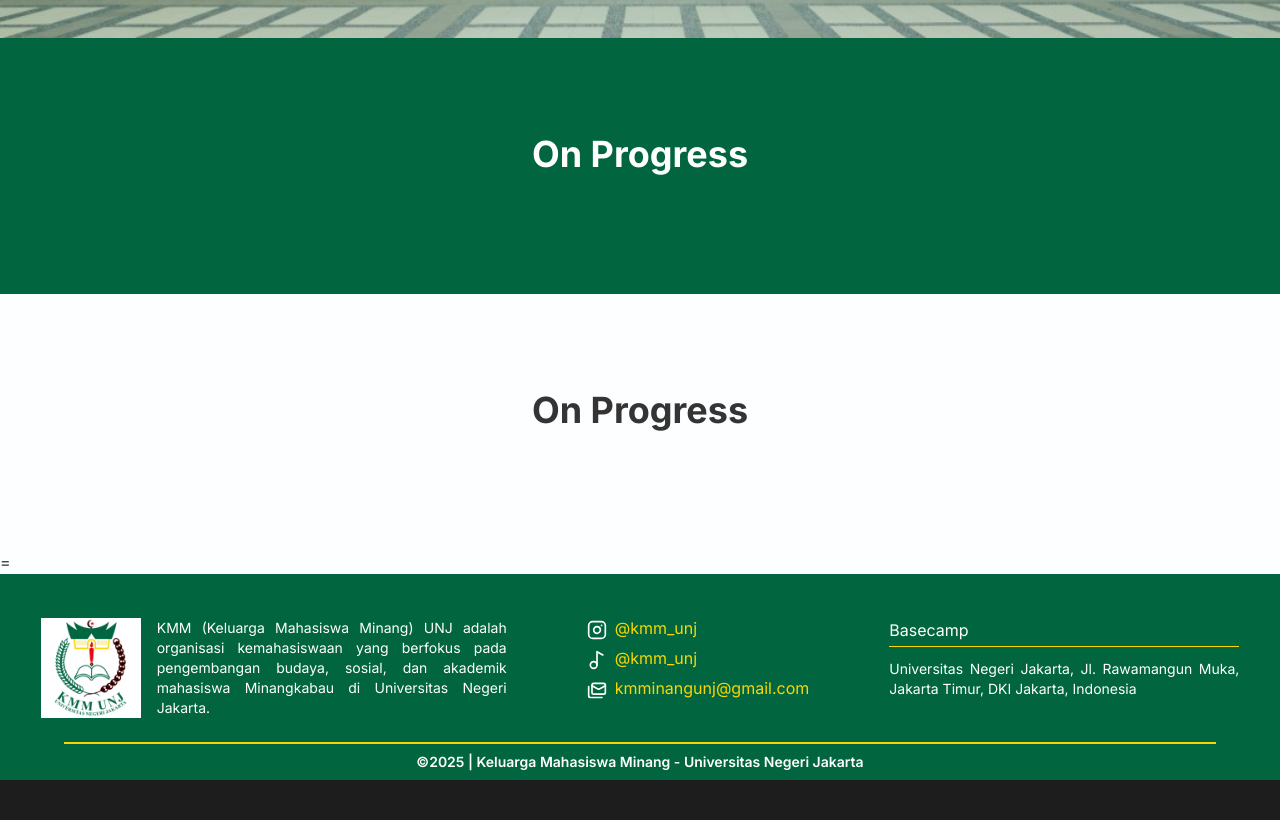
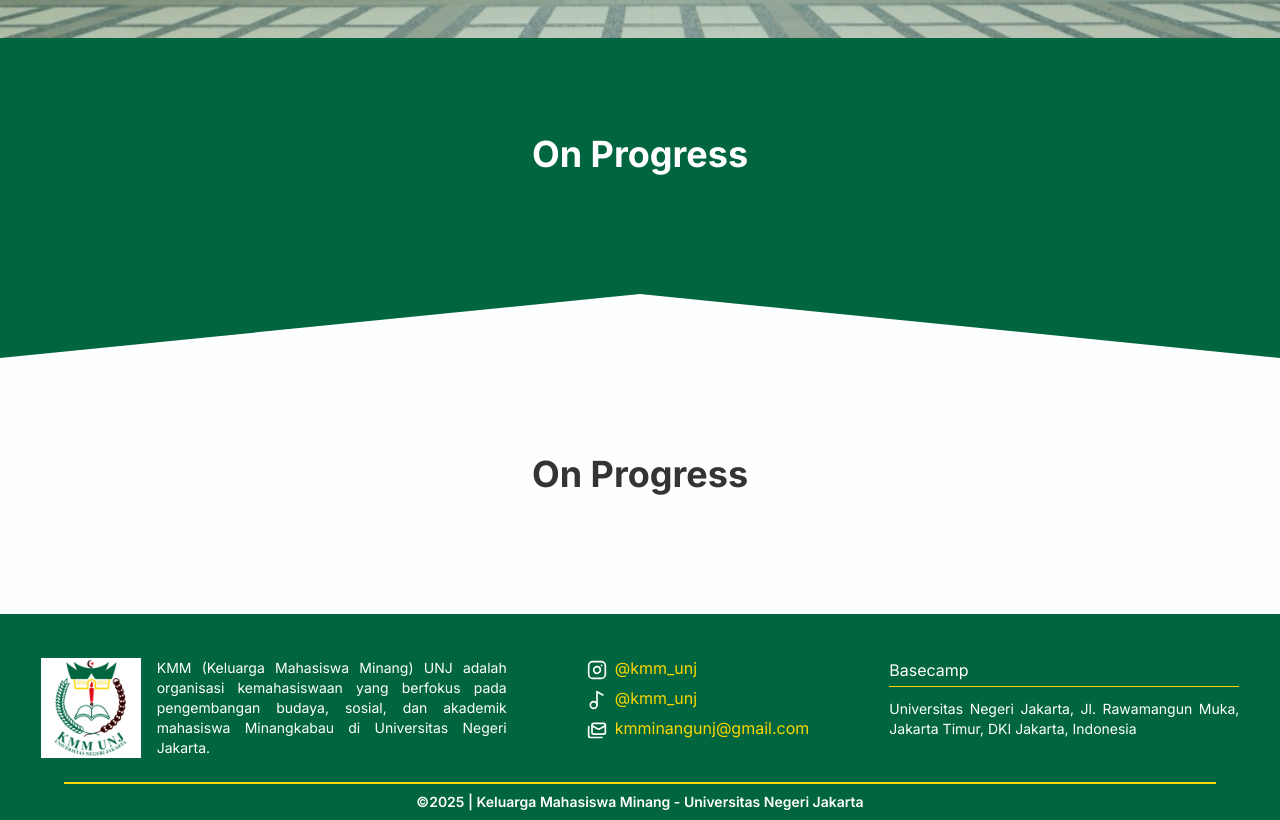
Before and after one commit to allfitra/KMM-UNJ_org-Profile, a React (Vite) app: page / in a window 1280 px wide. Shown: the part 762-1582 px from the top of the page. Before the commit the page ends 1542 px from the top, so only its background shows below. Built offline with nearby package versions, Linux system fonts and the light colour scheme.

Commit message:
update content

```diff
--- a/index.html
+++ b/index.html
@@ -25,6 +25,7 @@
     />
     <meta property="og:type" content="website" />
     <meta property="og:url" content="https://kmm-unj.vercel.app/" />
+    <meta property="og:img" content="https://kmm-unj.vercel.app/preview.png" />
 
     <!-- Google Search Control -->
     <meta name="google-site-verification" content="piCEJlbzsjNdxEGn4-Vr1qtTfGuNItOh9F26m-CaKZ8" />
--- a/src/components/Layouts/MainLayout.jsx
+++ b/src/components/Layouts/MainLayout.jsx
@@ -19,7 +19,7 @@ export const MainLayout = ({ title, children }) => {
         className={`${isHomePage ? '' : 'pt-36'} `}
       >
         <Navbar />
-        <div className="mx-auto flex min-h-[90vh] flex-col overflow-hidden xl:overflow-visible">
+        <div className="mx-auto flex min-h-[70vh] flex-col overflow-hidden xl:overflow-visible">
           <div className={`${isHomePage ? '' : 'px-10'} `}>{children}</div>
         </div>
         <Footer />
--- a/src/components/Navbar.jsx
+++ b/src/components/Navbar.jsx
@@ -87,7 +87,7 @@ const WebNavbar = ({ navigation, location, theme }) => {
                   <Link
                     to={item.href}
                     className={classNames(
-                      item.current && 'font-bold',
+                      item.current && 'font-bold text-[#fbd600]',
                       'rounded-md px-2 py-2 font-heading text-sm'
                     )}
                     aria-current={item.current ? 'page' : undefined}
--- a/src/pages/home/index.jsx
+++ b/src/pages/home/index.jsx
@@ -28,10 +28,31 @@ export const HomePage = () => {
       <div className="bg-[#01663f] py-24 text-white">
         <h1 className="mb-6 text-center text-4xl font-bold">On Progress</h1>
       </div>
+      <ShapeSection />
       <div className="py-24">
         <h1 className="mb-6 text-center text-4xl font-bold">On Progress</h1>
       </div>
-      =
     </MainLayout>
   );
 };
+
+const ShapeSection = () => {
+  return (
+    <div className="relative -mt-0.5 h-16 md:mt-0">
+      <svg
+        className="absolute left-0 top-0 h-16 w-[50%]"
+        viewBox="0 0 100 100"
+        preserveAspectRatio="none"
+      >
+        <polygon fill="#01663f" points="0,0 100,0 0,100" />
+      </svg>
+      <svg
+        className="absolute right-0 top-0 h-16 w-[50%]"
+        viewBox="0 0 100 100"
+        preserveAspectRatio="none"
+      >
+        <polygon fill="#01663f" points="100,0 0,0 100,100" />
+      </svg>
+    </div>
+  );
+};
```
Also changed, not shown: src/pages/activity/detail/index.jsx (added).
